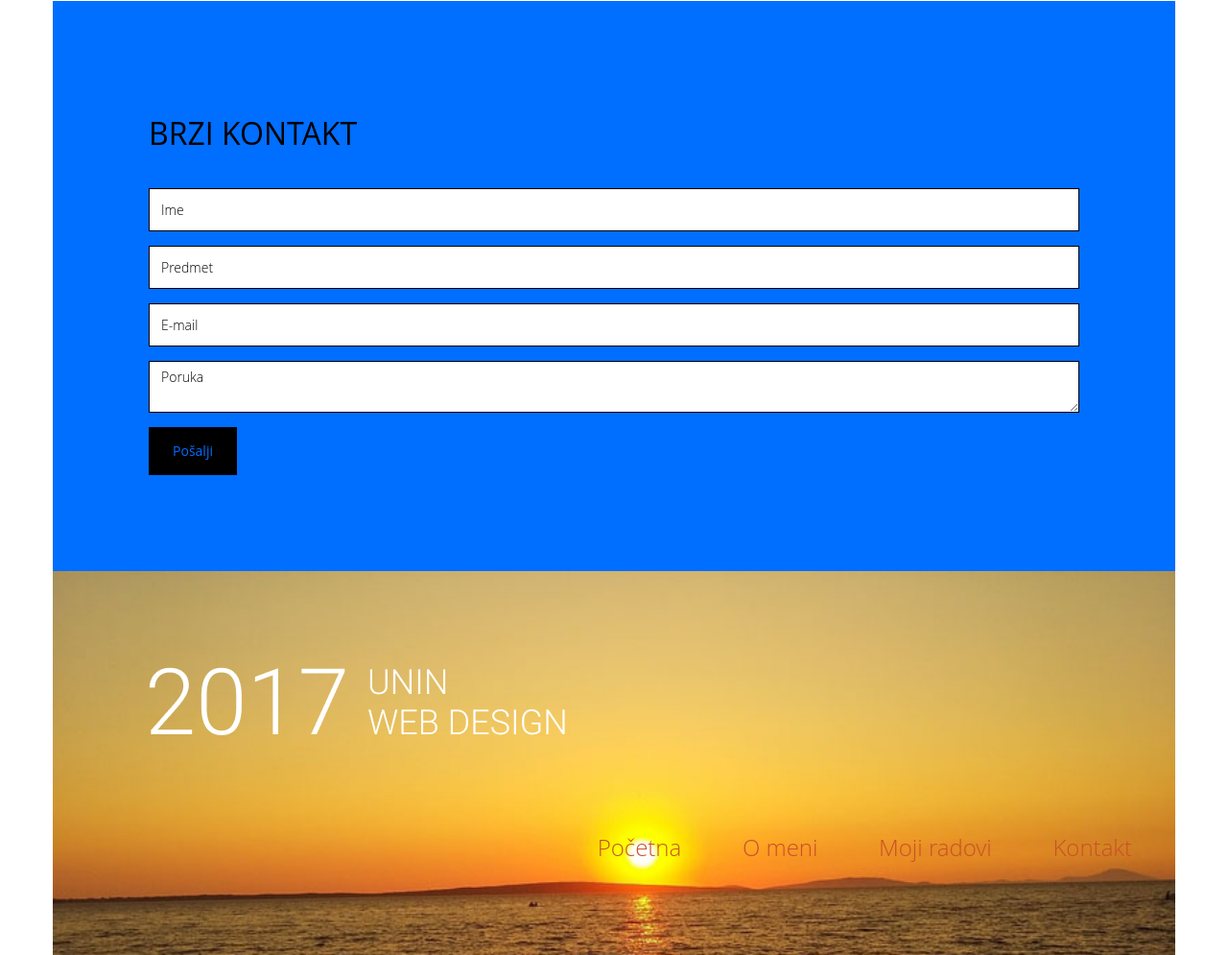
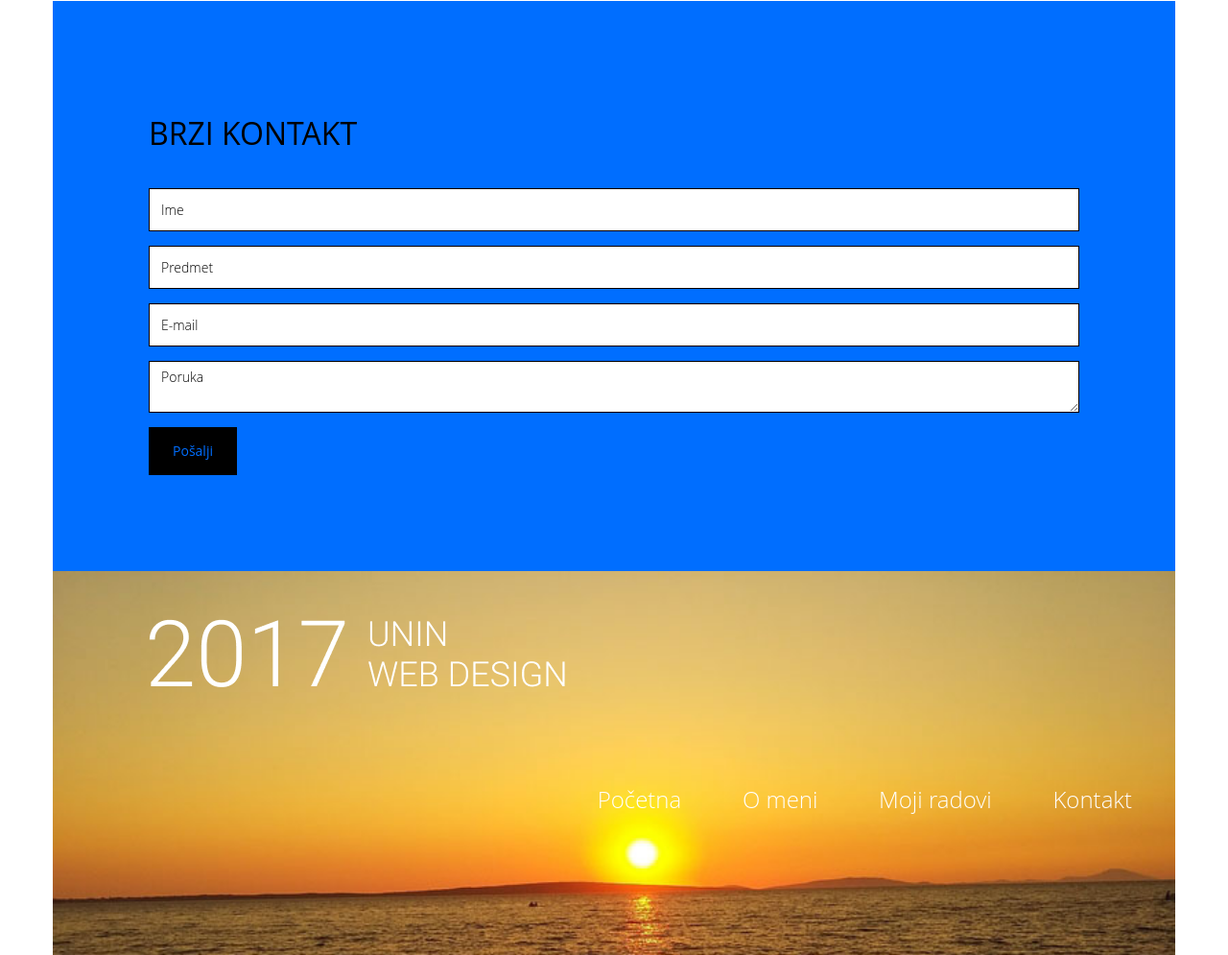
Before and after one commit to robizik/zavrsniprojekt, a plain HTML site: page index.html in a window 1280 px wide. Shown: the part 2030-3025 px from the top of the page at 96% size. Drawn offline with nearby package versions, Linux system fonts and the light colour scheme.

Commit message:
Add files via upload

```diff
--- a/style.css
+++ b/style.css
@@ -186,7 +186,7 @@ body {
 	background-size: cover;
 }
 .footer img {
-	margin: 100px 0 0 100px;
+	margin: 50px 0 0 100px;
 }
 .footer ul {
 	margin-top: 100px;
@@ -196,7 +196,7 @@ body {
 	display: inline-block;
 }
 .footer ul li a {
-	color: #c95126;
+	color: #fff;
 	font-size: 18pt;
 	padding-left: 30px;
 	padding-right: 30px;
```
